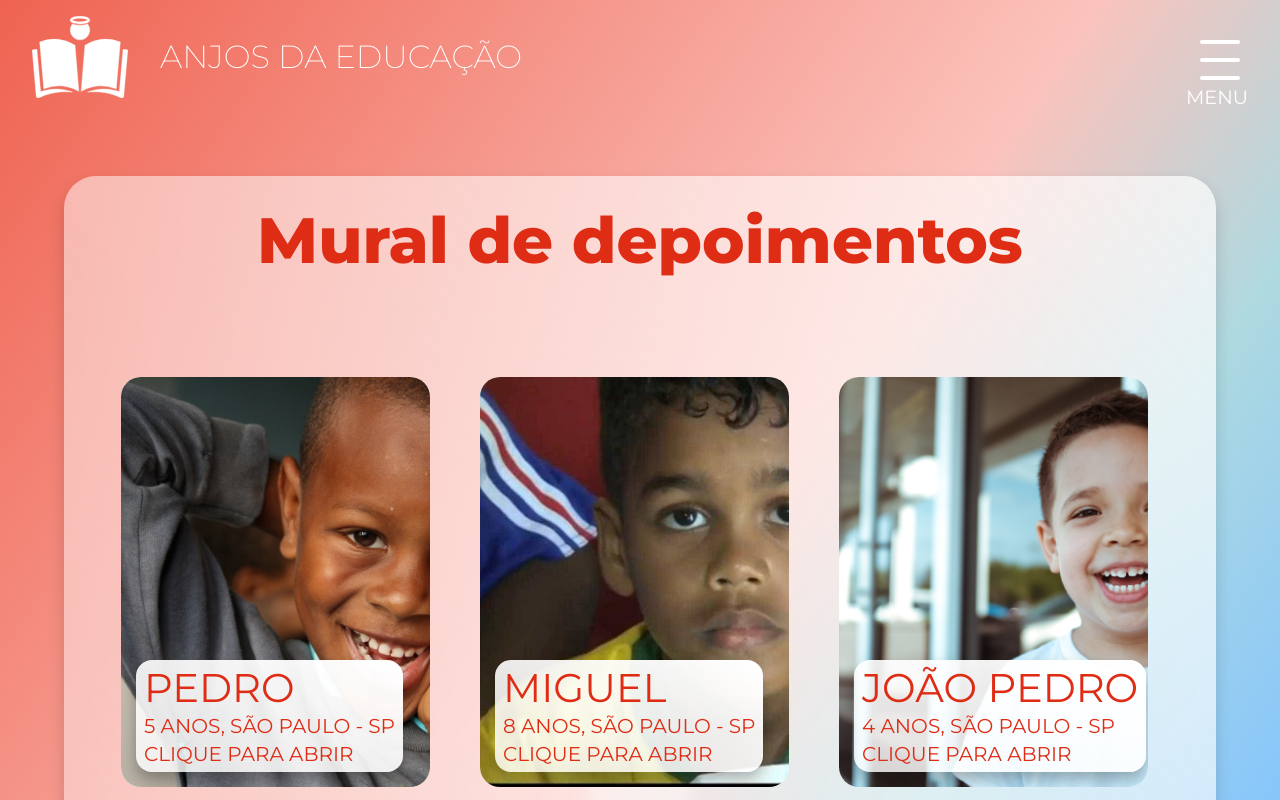
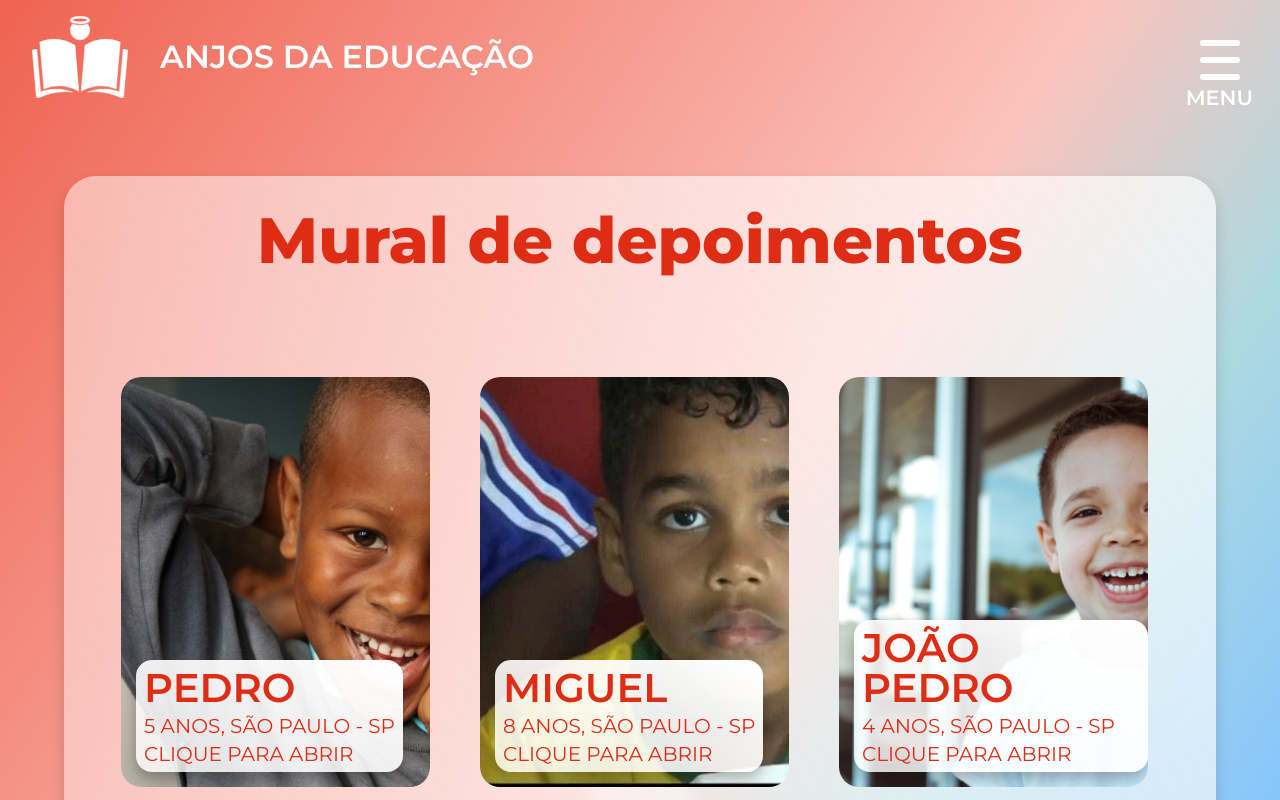
Before and after one commit to bob-mw/anjosDaEducacao, a React (Create React App) app: page /mural in a window 1280 px wide. Shown: the top 800 px of the page. Built offline with nearby package versions, Linux system fonts and the light colour scheme.

Commit message:
Navbar weight increased

```diff
--- a/src/components/CardItem/styled.jsx
+++ b/src/components/CardItem/styled.jsx
@@ -100,7 +100,6 @@
     color: var(--bg-darker-orange);
     font-size: 1.25rem;
     text-transform: uppercase;
-    font-weight: 600;
     padding-top: 0.5rem;
 
     @media only screen and (max-width: 600px) {
@@ -115,6 +114,7 @@
 export const Name = styled.span`
     color: var(--bg-darker-orange);
     font-size: 2.5rem;
+    font-weight: 600;
     text-transform: uppercase;
 
     @media only screen and (max-width: 600px) {
--- a/src/components/CardList/styled.jsx
+++ b/src/components/CardList/styled.jsx
@@ -55,6 +55,7 @@
 export const Name = styled.span`
     color: var(--bg-darker-orange);
     font-size: 2.5rem;
+    font-weight: 600;
     text-transform: uppercase;
 `
 
--- a/src/components/Menu/index.jsx
+++ b/src/components/Menu/index.jsx
@@ -36,7 +36,7 @@
         }, "0")
         .to(lineOne.current, {
             duration: 0.5,
-            scaleX: 1.3,
+            scaleX: 1.5,
             top: "50%",
             rotation: 45,
             background: "#df2c15",
@@ -50,7 +50,7 @@
         }, "<")
         .to(lineThree.current, {
             duration: 0.5,
-            scaleX: 1.3,
+            scaleX: 1.5,
             bottom: "0%",
             top: "50%",
             rotation: -45,
--- a/src/components/Menu/styled.jsx
+++ b/src/components/Menu/styled.jsx
@@ -18,13 +18,14 @@
 export const Description = styled.p`
   position: absolute;
   top: 5.5rem;
-  right: 2rem;
-  font-size: 1.2rem;
+  right: 1.7rem;
+  font-size: 1.3rem;
+  font-weight: 600;
   text-transform: uppercase;
   color: white;
 `
 
-const thickness = 4;
+const thickness = 6;
 
 const Shape = styled.span`
   display: inline-block;
--- a/src/components/Navbar/styled.jsx
+++ b/src/components/Navbar/styled.jsx
@@ -30,7 +30,7 @@
     font-size: 2rem;
     text-transform: uppercase;
     padding-left: 2rem;
-    font-weight: 200;
+    font-weight: 600;
 
     @media only screen and (max-width: 900px) {
         font-size: 1.5rem;
--- a/src/css/GlobalStyles.jsx
+++ b/src/css/GlobalStyles.jsx
@@ -4,7 +4,7 @@
 
 const GlobalStyles = createGlobalStyle`
 
-    @import url('https://fonts.googleapis.com/css2?family=Montserrat:wght@200;400;800&display=swap');
+    @import url('https://fonts.googleapis.com/css2?family=Montserrat:wght@200;400;600;800&display=swap');
 
     :root {
         --bg-light-pink: #F1D7D8;
```
